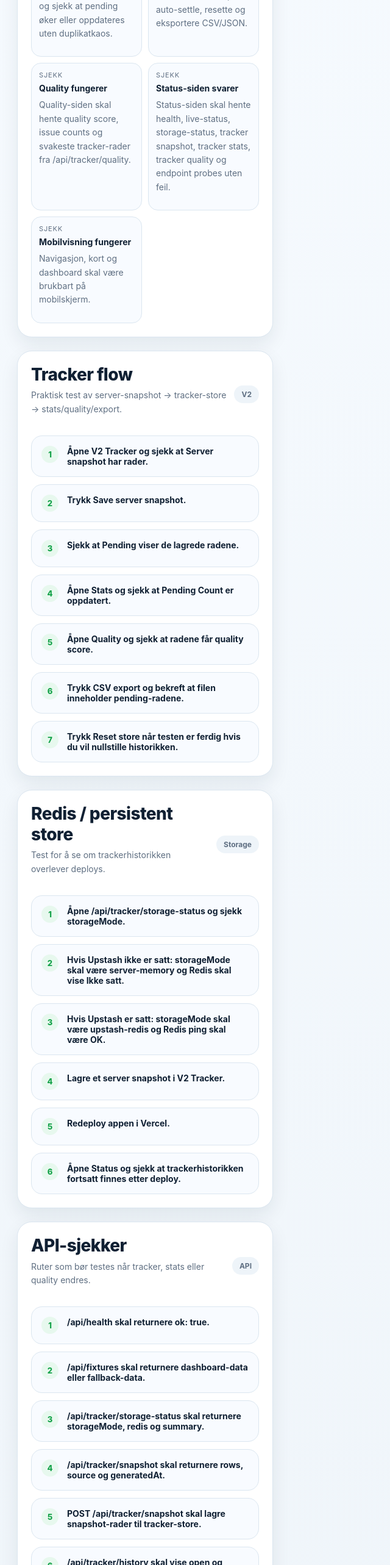
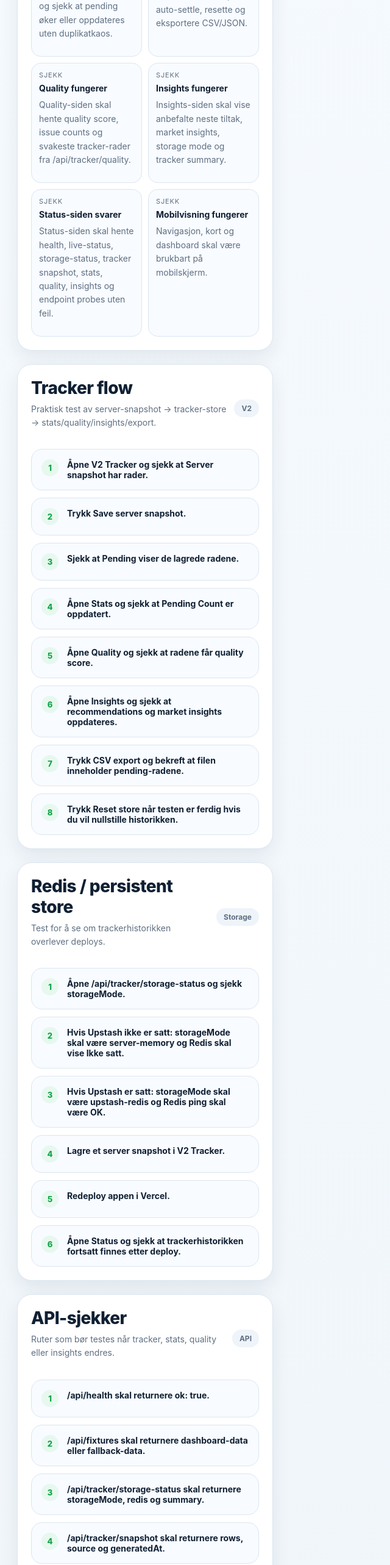
Before and after one commit to hakonnilsen157-commits/PL-betting-model, a Next.js app in the folder pl-vercel-v1/: page /qa in a window 1280 px wide. Shown: the part 1000-3566 px from the top of the page at 61% size, without its empty margins (0-640 px from the left). Built offline with nearby package versions, Linux system fonts and the light colour scheme.

Commit message:
Add insights checks to QA flow

```diff
--- a/pl-vercel-v1/app/qa/page.tsx
+++ b/pl-vercel-v1/app/qa/page.tsx
@@ -28,8 +28,12 @@ const qaChecks = [
     description: 'Quality-siden skal hente quality score, issue counts og svakeste tracker-rader fra /api/tracker/quality.',
   },
   {
+    title: 'Insights fungerer',
+    description: 'Insights-siden skal vise anbefalte neste tiltak, market insights, storage mode og tracker summary.',
+  },
+  {
     title: 'Status-siden svarer',
-    description: 'Status-siden skal hente health, live-status, storage-status, tracker snapshot, tracker stats, tracker quality og endpoint probes uten feil.',
+    description: 'Status-siden skal hente health, live-status, storage-status, tracker snapshot, stats, quality, insights og endpoint probes uten feil.',
   },
   {
     title: 'Mobilvisning fungerer',
@@ -41,7 +45,7 @@ const deployChecks = [
   'Sjekk at nyeste deployment i Vercel står som Ready.',
   'Kontroller at commit-hashen i Vercel matcher siste commit i GitHub.',
   'Åpne forsiden i inkognito eller ny fane etter deploy.',
-  'Test Dashboard, V2 Tracker, Stats, Quality, Status og Changelog etter større endringer.',
+  'Test Dashboard, V2 Tracker, Stats, Quality, Insights, Status og Changelog etter større endringer.',
   'Hvis build feiler, les nederste del av Vercel build logs først.',
 ];
 
@@ -54,6 +58,7 @@ const apiChecks = [
   '/api/tracker/history skal vise open og settled trackerhistorikk.',
   '/api/tracker/stats skal returnere summary, marketStats og profitTrend.',
   '/api/tracker/quality skal returnere avgScore, issueCounts og rows.',
+  '/api/tracker/insights skal returnere summary, marketInsights og recommendations.',
   '/api/tracker/export skal returnere tracker-store som JSON.',
   '/api/tracker/export?format=csv skal laste ned CSV.',
 ];
@@ -64,6 +69,7 @@ const trackerFlowChecks = [
   'Sjekk at Pending viser de lagrede radene.',
   'Åpne Stats og sjekk at Pending Count er oppdatert.',
   'Åpne Quality og sjekk at radene får quality score.',
+  'Åpne Insights og sjekk at recommendations og market insights oppdateres.',
   'Trykk CSV export og bekreft at filen inneholder pending-radene.',
   'Trykk Reset store når testen er ferdig hvis du vil nullstille historikken.',
 ];
@@ -127,7 +133,7 @@ export default function QAPage() {
             <div className="list-card-header">
               <div>
                 <h2 className="section-title" style={{ marginBottom: 0 }}>Tracker flow</h2>
-                <p className="section-subtitle">Praktisk test av server-snapshot → tracker-store → stats/quality/export.</p>
+                <p className="section-subtitle">Praktisk test av server-snapshot → tracker-store → stats/quality/insights/export.</p>
               </div>
               <div className="badge-soft">V2</div>
             </div>
@@ -165,7 +171,7 @@ export default function QAPage() {
             <div className="list-card-header">
               <div>
                 <h2 className="section-title" style={{ marginBottom: 0 }}>API-sjekker</h2>
-                <p className="section-subtitle">Ruter som bør testes når tracker, stats eller quality endres.</p>
+                <p className="section-subtitle">Ruter som bør testes når tracker, stats, quality eller insights endres.</p>
               </div>
               <div className="badge-soft">API</div>
             </div>
```
